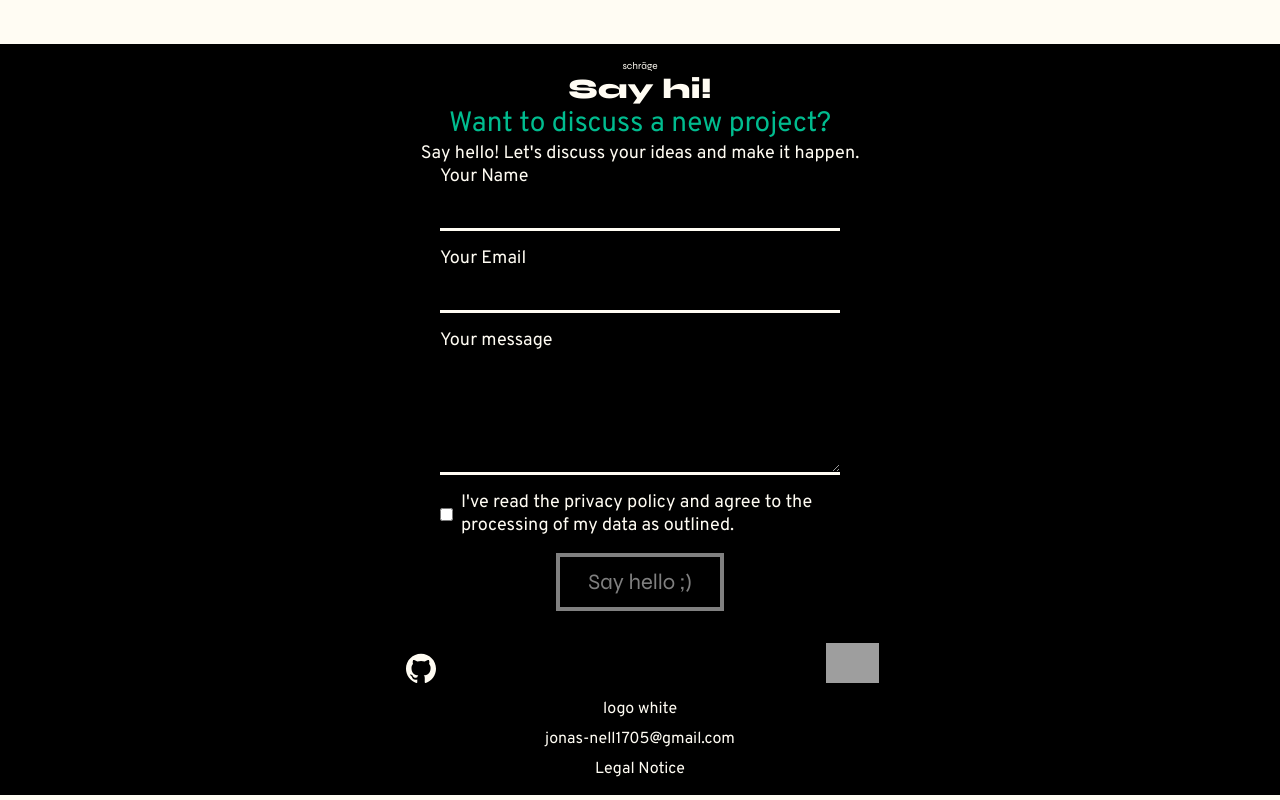
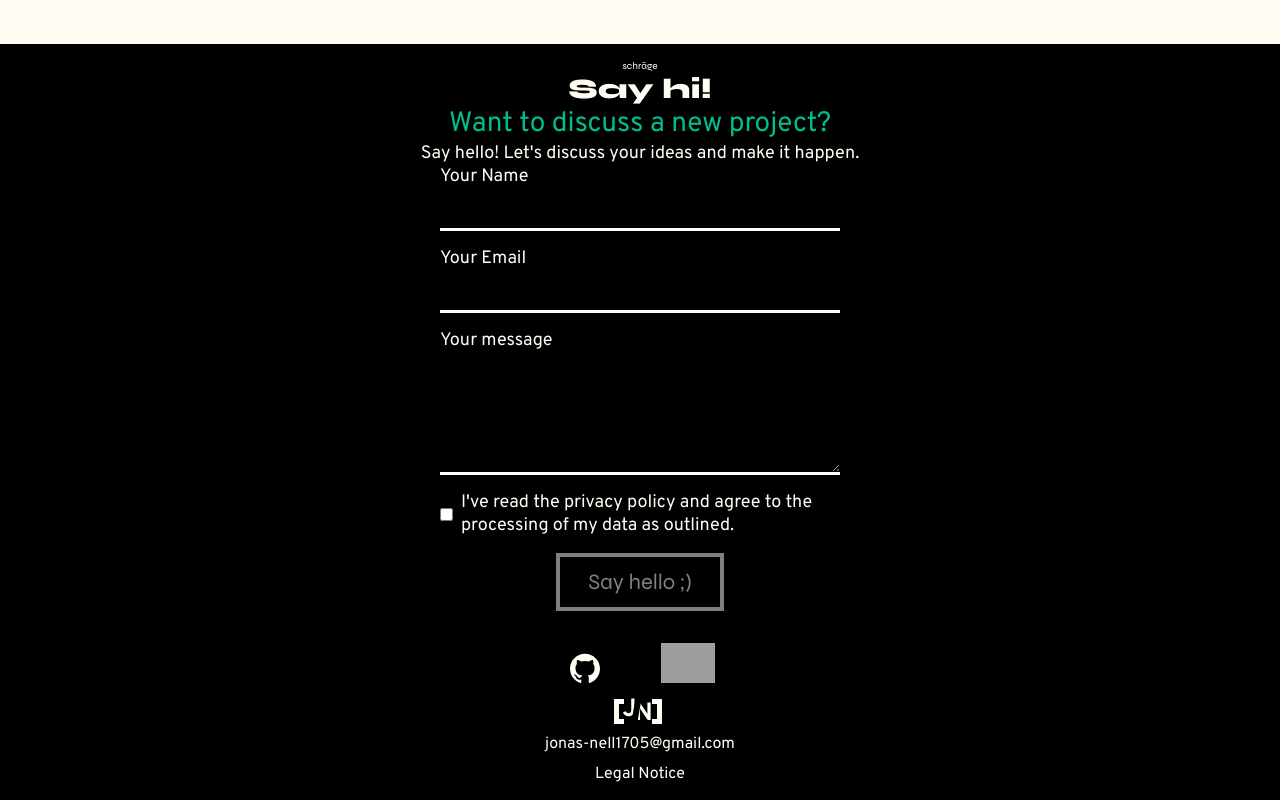
Before and after one commit to jonas-nell/portfolio, an Angular app: page / in a window 1280 px wide. Shown: the part 4381-5181 px from the top of the page. Built offline with nearby package versions, Linux system fonts and the light colour scheme; grey boxes are pictures that could not be loaded.

Commit message:
feat: added color inverted logo

```diff
--- a/src/app/footer/footer.html
+++ b/src/app/footer/footer.html
@@ -4,11 +4,11 @@
             <a href="https://github.com/jonas-nell" target="_blank">
                 <img src="./assets/icons/github-icon.svg" alt="">
             </a>
-            <a href="">
+            <a href="#contact">
                 <img src="./assets/icons/mail-icon.svg" alt="">
             </a>
         </div>
-        <div>logo white</div>
+        <app-logo [inverted]="true"></app-logo>
         <div>jonas-nell1705@gmail.com</div>
         <a href="">Legal Notice</a>
     </div>
--- a/src/app/footer/footer.scss
+++ b/src/app/footer/footer.scss
@@ -11,7 +11,8 @@ footer {
         .socials{
             width: 100%;
             display: flex;
-            justify-content: space-evenly;
+            justify-content: center;
+            gap: 5.6rem;
 
             img{
                 height: 4rem;
--- a/src/app/footer/footer.ts
+++ b/src/app/footer/footer.ts
@@ -1,8 +1,9 @@
 import { Component } from '@angular/core';
+import { Logo } from "../shared/logo/logo";
 
 @Component({
     selector: 'app-footer',
-    imports: [],
+    imports: [Logo],
     templateUrl: './footer.html',
     styleUrl: './footer.scss',
 })
--- a/src/app/shared/logo/logo.html
+++ b/src/app/shared/logo/logo.html
@@ -1,4 +1,4 @@
-<div class="logo-wrapper">
+<div class="logo-wrapper" [class.inverted]="inverted">
     <div class="logo-left"></div>
     <div class="logo-text"><span class="j">J</span><span class="n">N</span></div>
     <div class="logo-middle"></div>
--- a/src/app/shared/logo/logo.scss
+++ b/src/app/shared/logo/logo.scss
@@ -1,69 +1,38 @@
-// .logo-wrapper {
-//     display: flex;
-//     font-weight: bold;
-//     height: 2.4rem;
-//     width: 5rem;
-//     font-size: 1.9rem;
-
-//     .logo-text {
-//         position: absolute;
-//         inset: 0;
-//         display: flex;
-//         gap: 0.2rem;
-
-
-//         .j {
-    //         }
-    //             top: -0.2rem;
-
-//         .n {
-//             top: 0.2rem;
-//         }
-//     }
-
-//     .logo-middle{
-//         position: absolute;
-//         left: 41%;
-//         top: 50%;
-//         transform: translate(-50%, -50%);
-//         z-index: 9000;
-
-//         rotate: 10deg;
-
-//         width: 0.44rem;
-//         height: 100%;
-
-//         background-color: var(--cream);
-//     }
-// }
-
 .logo-wrapper{
     font-size: 2.5rem;
     font-weight: 800;
     display: flex;
     height: 2.5rem;
     width: 100%;
+
+    --logo-fg: black;
+    --logo-bg: var(--cream);
+
+    &.inverted{
+        --logo-fg: var(--cream);
+        --logo-bg: black;
+    }
 }
 
 .logo-left{
     height: 100%;
     width: 1rem;
-    border-left: 0.5rem solid black;
-    border-top: 0.5rem solid black;
-    border-bottom: 0.5rem solid black;
+    border-left: 0.5rem solid var(--logo-fg);
+    border-top: 0.5rem solid var(--logo-fg);
+    border-bottom: 0.5rem solid var(--logo-fg);
 }
 
 .logo-right{
     height: 100%;
     width: 1rem;
-    border-right: 0.5rem solid black;
-    border-top: 0.5rem solid black;
-    border-bottom: 0.5rem solid black;
+    border-right: 0.5rem solid var(--logo-fg);
+    border-top: 0.5rem solid var(--logo-fg);
+    border-bottom: 0.5rem solid var(--logo-fg);
     left: -7%;
 }
 
 .logo-middle{
-    background-color: var(--cream);
+    background-color: var(--logo-bg);
 
     position: absolute;
     left: 38%;
@@ -77,6 +46,9 @@
     z-index: 1001;
 }
 
+.logo-text{
+    color: var(--logo-fg);
+
     .j {
         top: -0.55rem;
         left: -5%;
@@ -86,3 +58,4 @@
         top: -0.1rem;
         left: -10%;
     }
+}
--- a/src/app/shared/logo/logo.ts
+++ b/src/app/shared/logo/logo.ts
@@ -1,4 +1,4 @@
-import { Component } from '@angular/core';
+import { Component, Input } from '@angular/core';
 
 @Component({
     selector: 'app-logo',
@@ -6,4 +6,6 @@ import { Component } from '@angular/core';
     templateUrl: './logo.html',
     styleUrl: './logo.scss',
 })
-export class Logo {}
+export class Logo {
+    @Input() inverted = false;
+}
```
Lines whose indentation alone changed are shown as unchanged.
